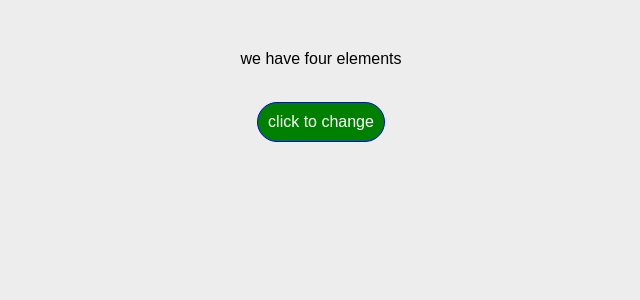
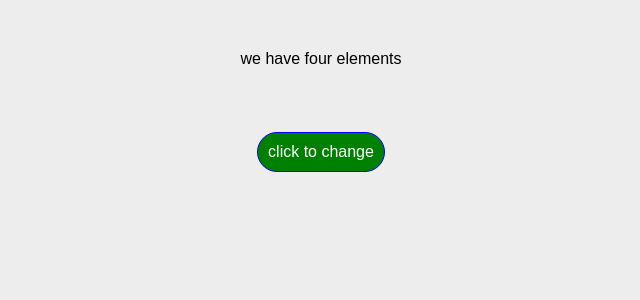
Before and after one commit to GaneshNagu/mythridproject, a React (Create React App) app: page / in a window 1280 px wide. Shown: the top 300 px of the page, without its empty margins (319-959 px from the left). Built offline with nearby package versions, Linux system fonts and the light colour scheme.

Commit message:
before merge

```diff
--- a/src/App.css
+++ /dev/null
@@ -1,22 +0,0 @@
-.App {
-  text-align: center;
-  margin-top: 50px;
-}
-.red{
- width:30%;
- margin:auto;
- display: inline-block;
- }
-
-.bold{
-  font-weight: bold;
-}
-
-.under{
-  font-style: italic;
-}
-
-.backgr{
-
-  color:black;
-}
--- /dev/null
+++ b/src/components/Cockpit/Cockpit.css
@@ -0,0 +1,34 @@
+.red{
+ width:30%;
+ margin:auto;
+ display: inline-block;
+ }
+
+.bold{
+  font-weight: bold;
+}
+
+.under{
+  font-style: italic;
+}
+
+.backgr{
+
+  color:black;
+}
+
+.btnclass{
+     background-color: green;
+        color: white;
+        font: inherit;
+        border: 1px solid blue;
+        padding: 10px;
+        cursor: pointer;
+        Margin: 30px;
+        border-radius: 20px;
+}
+
+.btnclass:hover{
+            border: 3px solid blue;
+            background-color: coral;
+        }
--- /dev/null
+++ b/src/components/Cockpit/Cockpit.js
@@ -0,0 +1,44 @@
+import React from 'react';
+import './Cockpit.css';
+
+const Cockpit = (props) => {
+
+
+    let textpass = null;
+
+    const stylepass = [];
+
+    if (props.persons.length === 2) {
+        stylepass.push('red');
+        textpass = 'we have only two elements';
+    }
+
+    if (props.persons.length === 3) {
+        stylepass.push('bold');
+        textpass = 'we have three elements ';
+    }
+
+    if (props.persons.length === 1) {
+        stylepass.push('under');
+        textpass = "we have only 1 element"
+
+    }
+
+    if (props.persons.length === 4) {
+        stylepass.push('backgr');
+        textpass = 'we have four elements';
+    }
+
+
+
+    return (
+        <div>
+            <p className={stylepass} > {textpass}</p ><br />
+            <button onClick={() => props.toggle()} className='btnclass'>click to change</button>
+        </div >
+
+    )
+
+}
+
+export default Cockpit;
--- /dev/null
+++ b/src/components/Persons/Newperson.js
@@ -0,0 +1,18 @@
+import React from 'react';
+import Person from './Person/Person';
+
+const Newperson = (props) => {
+    console.log('[newperson.js] has been called');
+
+    return props.persons.map((anyval, index) => {
+
+        return <Person name={anyval.name}
+            age={anyval.age}
+            key={index}
+            changed={(event) => props.changed(event, anyval.id)}
+            click={() => props.click(index)} />
+
+    });
+}
+
+export default Newperson;
--- a/src/Person/Person.js
+++ b/src/components/Persons/Person/Person.js
@@ -21,6 +21,7 @@ const Person = (props) => {
     //         width: '450px'
     //     }
     // }
+    console.log('[person.js] has been called');
 
     return (
         // < div className="custclas" style={style}>
--- /dev/null
+++ b/src/containers/App.css
@@ -0,0 +1,4 @@
+.App {
+  text-align: center;
+  margin-top: 50px;
+}
--- a/src/App.js
+++ b/src/containers/App.js
@@ -1,11 +1,20 @@
 import React, { Component } from 'react';
 // import logo from './logo.svg';
 import './App.css';
-import Person from './Person/Person';
+// import Person from '../components/Persons/Person/Person';
+import Newperson from '../components/Persons/Newperson';
+import Cockpit from '../components/Cockpit/Cockpit';
+
 // import styled from 'styled-components';
 // import Radium, { StyleRoot } from 'radium';
 
 class App extends Component {
+  constructor(props) {
+    super(props);
+    console.log('[app.js] super constructor has been called');
+  }
+
+
   state = {
     persons: [
       { id: "idhd", name: "shis", age: "28" },
@@ -27,6 +36,16 @@ class App extends Component {
     });
 
   };
+
+
+  static getDerivedStateFromProps(state, props) {
+    console.log('[App.js] get derived state rendering', props);
+    return state;
+  }
+
+  componentDidMount() {
+    console.log('[App.js] the Did mount has been called');
+  }
 
   nameChangehandler = (event, id) => {
     const personIndex = this.state.persons.findIndex(p => {
@@ -61,34 +80,28 @@ class App extends Component {
 
   render() {
 
-    const style = {
-      backgroundColor: 'Green',
-      color: 'white',
-      font: 'inherit',
-      border: '1px solid blue',
-      padding: '10px',
-      cursor: 'pointer',
-      Margin: '30px',
-      borderRadius: '20px',
-      ':hover': {
-        border: '3px solid blue'
-      }
-    }
+    console.log('render() has been called');
 
     let showval = null;
 
     if (this.state.showdivs) {
       showval = (
         <div>
-          {this.state.persons.map((anyval, index) => {
+          <Newperson
+            persons={this.state.persons}
+            changed={this.nameChangehandler}
+            click={this.divdeleteHandler}
+
+          />
+          {/* {this.state.persons.map((anyval, index) => {
 
             return <Person name={anyval.name} age={anyval.age} key={index} changed={(event) => this.nameChangehandler(event, anyval.id)} click={this.divdeleteHandler.bind(this, index)} />
 
-          })}
+          })} */}
         </div>
 
       );
-      style.backgroundColor = 'red';
+
 
     }
 
@@ -96,37 +109,12 @@ class App extends Component {
     //   <Person name={this.state.persons[1].name} age={this.state.persons[1].age} changed={this.nameChangehandler} click={this.switchHandler.bind(this, "killerbee")} />
     //   <Person name={this.state.persons[2].name} age={this.state.persons[2].age} />
     //   <Person name={this.state.persons[3].name} age={this.state.persons[3].age} />
-    let textpass = null;
-
-    const stylepass = [];
-
-    if (this.state.persons.length === 2) {
-      stylepass.push('red');
-      textpass = 'we have only two elements';
-    }
-
-    if (this.state.persons.length === 3) {
-      stylepass.push('bold');
-      textpass = 'we have three elements ';
-    }
-
-    if (this.state.persons.length === 1) {
-      stylepass.push('under');
-      textpass = "we have only 1 element"
-
-    }
-
-    if (this.state.persons.length === 4) {
-      stylepass.push('backgr');
-      textpass = 'we have four elements';
-    }
 
 
     return (
       <div className="App">
-        <p className={stylepass}>{textpass}</p><br />
-        <button onClick={this.toggleHandler} style={style}>click to change</button>
 
+        <Cockpit persons={this.state.persons} toggle={this.toggleHandler} />
         {showval}
 
       </div>
--- a/src/index.js
+++ b/src/index.js
@@ -1,7 +1,7 @@
 import React from 'react';
 import ReactDOM from 'react-dom';
 import './index.css';
-import App from './App';
+import App from './containers/App';
 import registerServiceWorker from './registerServiceWorker';
 
 ReactDOM.render(<App />, document.getElementById('root'));
```
Also changed, not shown: src/components/Persons/Person/Person.css (renamed from src/Person/Person.css), 1 other file (tests, documents, lock files or other folders).
